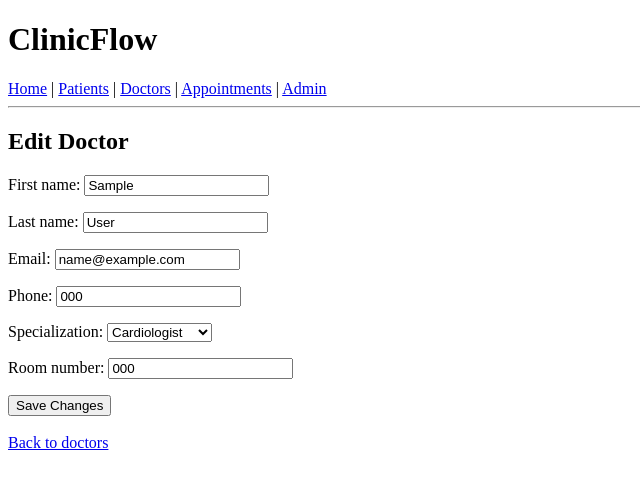
After one commit to AleksandraFrak/clinicflow, a Django app: page /doctors/edit/1/ in a window 1280 px wide. The commit adds this page. Shown: the top 489 px of the page, without its empty margins (0-640 px from the left). Run offline with Django 5.2, Linux system fonts and the light colour scheme; tables that the repository leaves empty hold one stand-in row (values such as "Sample post").

Commit message:
Add doctor editing functionality

```diff
--- a/clinic/urls.py
+++ b/clinic/urls.py
@@ -8,6 +8,7 @@ from .views import (
     edit_patient,
     delete_patient,
     add_doctor,
+    edit_doctor,
 )
 
 urlpatterns = [
@@ -34,4 +35,6 @@ urlpatterns = [
     path("appointments/", appointment_list, name="appointment_list"),
 
     path("doctors/add/", add_doctor, name="add_doctor"),
+
+    path("doctors/edit/<int:doctor_id>/", edit_doctor, name="edit_doctor"),
 ]
--- a/clinic/views.py
+++ b/clinic/views.py
@@ -72,3 +72,18 @@ def add_doctor(request):
         form = DoctorForm()
 
     return render(request, "add_doctor.html", {"form": form})
+
+def edit_doctor(request, doctor_id):
+    doctor = get_object_or_404(Doctor, id=doctor_id)
+
+    if request.method == "POST":
+        form = DoctorForm(request.POST, instance=doctor)
+
+        if form.is_valid():
+            form.save()
+            return redirect("doctor_list")
+
+    else:
+        form = DoctorForm(instance=doctor)
+
+    return render(request, "edit_doctor.html", {"form": form})
--- a/templates/doctor_list.html
+++ b/templates/doctor_list.html
@@ -15,6 +15,7 @@
                 <th>Email</th>
                 <th>Phone</th>
                 <th>Room</th>
+                <th>Actions</th>
             </tr>
             {%  for doctor in doctors %}
             <tr>
@@ -24,6 +25,9 @@
                 <td>{{ doctor.email }}</td>
                 <td>{{ doctor.phone }}</td>
                 <td>{{ doctor.room_number }}</td>
+                <td>
+                    <a href="{% url 'edit_doctor' doctor.id %}">Edit</a>
+                </td>
             </tr>
             {% endfor %}
         </table>
--- /dev/null
+++ b/templates/edit_doctor.html
@@ -0,0 +1,16 @@
+{% extends "base.html" %}
+
+{% block title %}Edit Doctor | ClinicFlow{% endblock %}
+
+{% block content %}
+    <h2>Edit Doctor</h2>
+
+    <form method="post">
+        {% csrf_token %}
+        {{ form.as_p }}
+        <button type="submit">Save Changes</button>
+    </form>
+
+    <br>
+    <a href="{% url 'doctor_list' %}">Back to doctors</a>
+{% endblock %}
```
